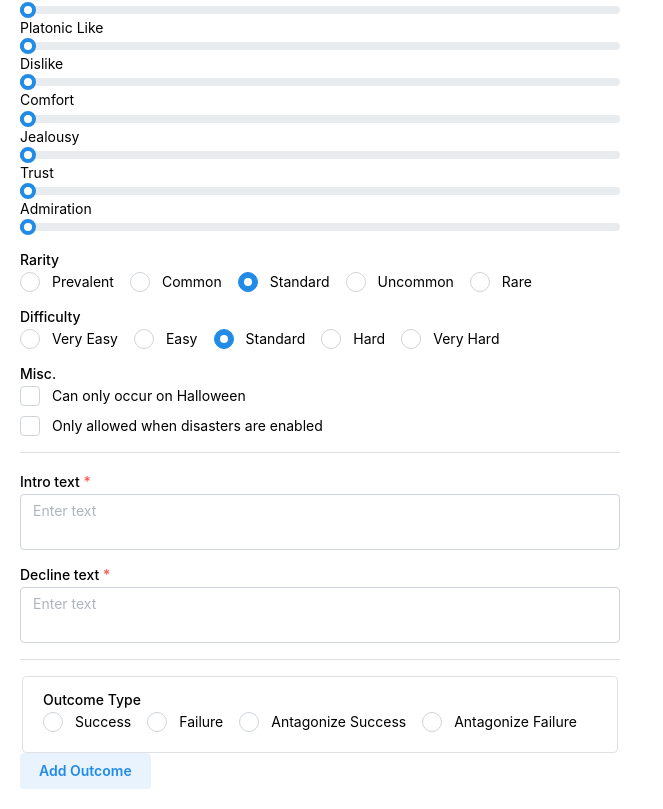
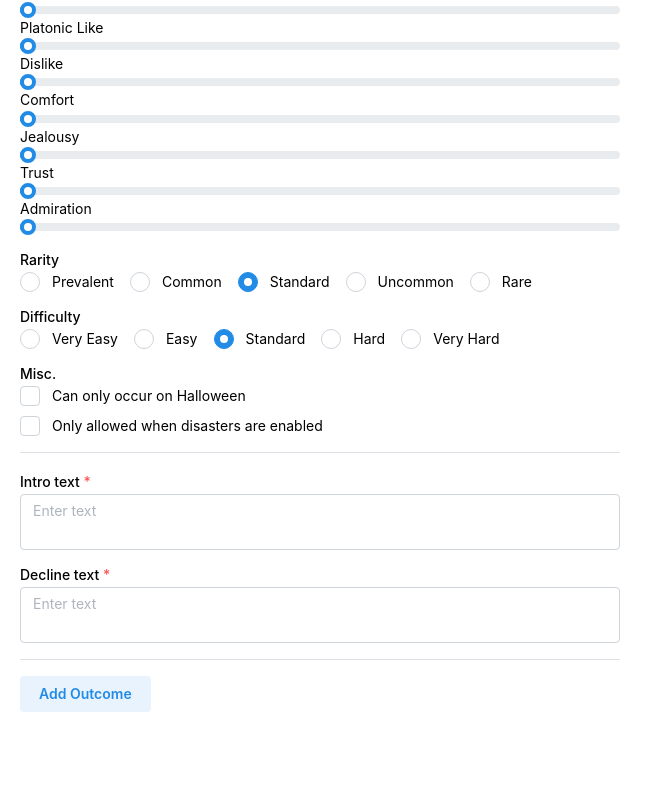
Before and after one commit to cgen-tools/patrol-helper, a React (Vite) app: page / in a window 1280 px wide. Shown: the part 1223-2032 px from the top of the page, without its empty margins (0-663 px from the left). After the commit the page ends 1955 px from the top, so only its background shows below. Built offline with nearby package versions, Linux system fonts and the light colour scheme.

Commit message:
feat: new outcomes button

```diff
--- a/src/App.tsx
+++ b/src/App.tsx
@@ -14,6 +14,7 @@ import {
   Textarea,
 } from "@mantine/core";
 import { SKILLS } from "./resources";
+import { Outcome } from "./types";
 import OutcomeForm from "./components/OutcomeForm";
 import CatTypeSelector from "./components/CatTypeSelector";
 import { useState } from "react";
@@ -137,6 +138,8 @@ function App() {
   const [introText, setIntroText] = useState("");
   const [declineText, setDeclineText] = useState("");
 
+  const [outcomes, setOutcomes] = useState<Outcome[]>([]);
+
   function handleCatTypeCountsChange(
     index: number,
     value: [number, number] | undefined,
@@ -166,6 +169,15 @@ function App() {
       }
     });
     setMinRelationships(newMinRelationships);
+  }
+
+  function addOutcome() {
+    const newOutcome: Outcome = {
+      outcomeType: 'success',
+      exp: 20,
+      text: ''
+    }
+    setOutcomes([...outcomes, newOutcome]);
   }
 
   return (
@@ -367,8 +379,9 @@ function App() {
       />
 
       <Divider my="md" />
-      <OutcomeForm />
-      <Button variant="light">Add Outcome</Button>
+      {outcomes.map((outcome) =>
+        <OutcomeForm outcome={outcome} />)}
+      <Button variant="light" onClick={addOutcome}>Add Outcome</Button>
     </Box>
   );
 }
--- a/src/components/OutcomeForm.tsx
+++ b/src/components/OutcomeForm.tsx
@@ -1,9 +1,10 @@
-import { Fieldset, Group, Radio } from "@mantine/core";
+import { Fieldset, Group, NumberInput, Radio, Textarea } from "@mantine/core";
+import { Outcome } from "../types";
 
-function OutcomeForm() {
+function OutcomeForm({outcome}: {outcome: Outcome}) {
   return (
     <Fieldset>
-      <Radio.Group defaultValue="standard" label="Outcome Type">
+      <Radio.Group value={outcome.outcomeType} defaultValue="standard" label="Outcome Type">
         <Group>
           <Radio value="success" label="Success" />
           <Radio value="failure" label="Failure" />
@@ -11,6 +12,15 @@ function OutcomeForm() {
           <Radio value="antag_failure" label="Antagonize Failure" />
         </Group>
       </Radio.Group>
+
+      <NumberInput value={outcome.exp} mt="sm" label="Experience" defaultValue={20} />
+
+      <Textarea
+        value={outcome.text}
+        mt="sm"
+        label="Outcome text"
+        placeholder="Enter text"
+      />
     </Fieldset>
   )
 }
--- /dev/null
+++ b/src/types.tsx
@@ -0,0 +1,7 @@
+type Outcome = {
+  outcomeType: string;
+  exp: number;
+  text: string;
+}
+
+export type { Outcome };
```
